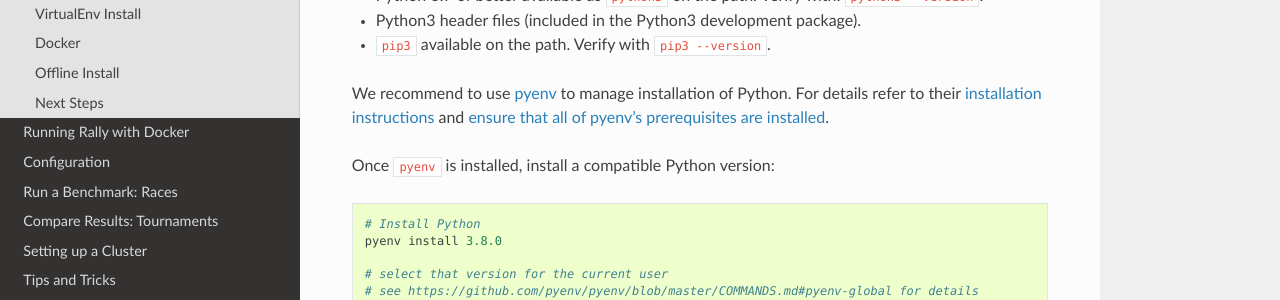
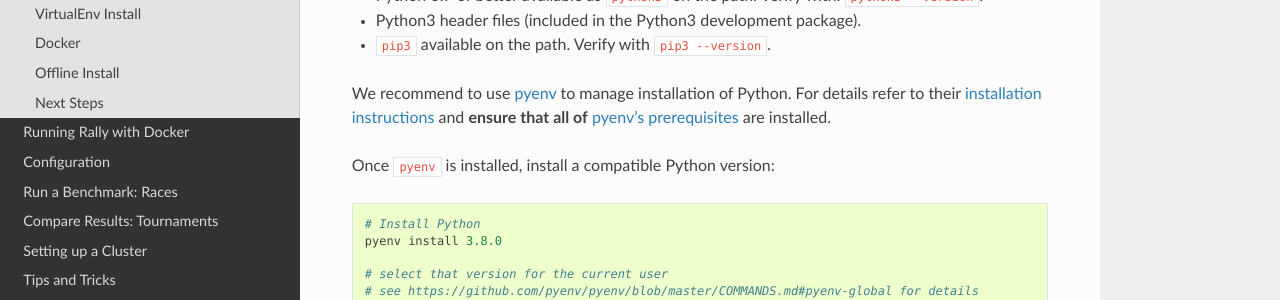
Before and after one commit to elastic/rally, a Sphinx documentation site: the page built from docs/install.rst, in a window 1280 px wide and 900 px high, scrolled down 476 px. Shown: the part 150-450 px from the top of the window. Built offline with Sphinx 7.4.7 and the Read the Docs theme 2.0.0, drawn with Linux system fonts in a browser that asks for light colours.

```diff
--- a/docs/install.rst
+++ b/docs/install.rst
@@ -22,7 +22,7 @@ Python
 * Python3 header files (included in the Python3 development package).
 * ``pip3`` available on the path. Verify with ``pip3 --version``.
 
-We recommend to use `pyenv <https://github.com/pyenv/pyenv>`_ to manage installation of Python. For details refer to their `installation instructions <https://github.com/pyenv/pyenv#installation>`_ and `ensure that all of pyenv's prerequisites are installed <https://github.com/pyenv/pyenv/wiki/common-build-problems#prerequisites>`_.
+We recommend to use `pyenv <https://github.com/pyenv/pyenv>`_ to manage installation of Python. For details refer to their `installation instructions <https://github.com/pyenv/pyenv#installation>`_ and **ensure that all of** `pyenv's prerequisites <https://github.com/pyenv/pyenv/wiki/common-build-problems#prerequisites>`_ are installed.
 
 Once ``pyenv`` is installed, install a compatible Python version::
 
```
